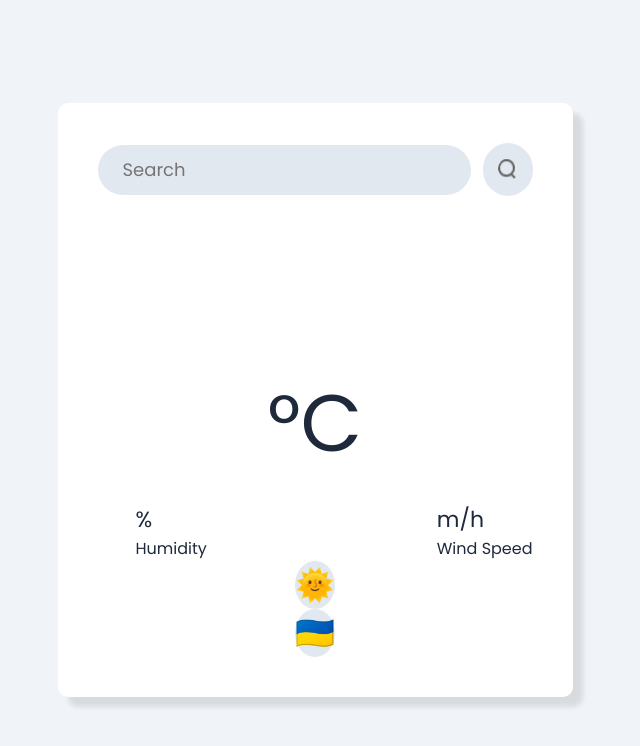
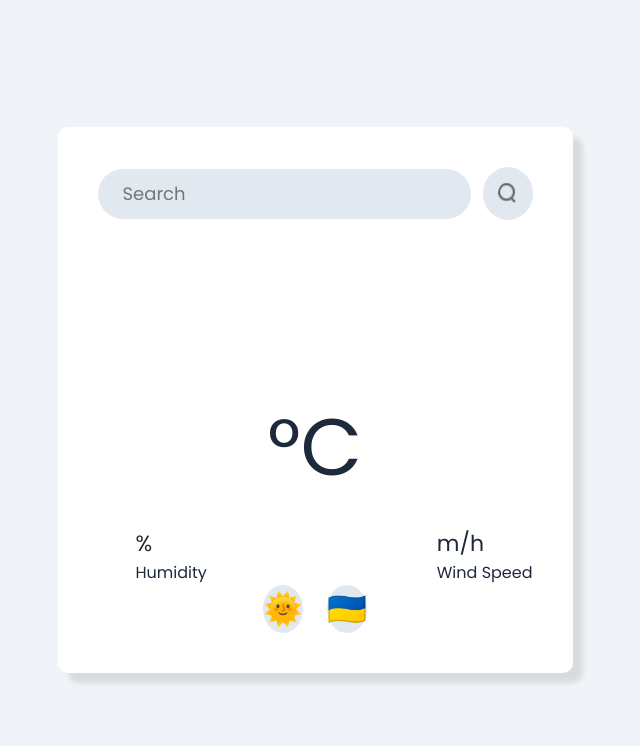
Before and after one commit to ivan-chukhalo/waz-up, a React (Vite) app: page / in a window 1280 px wide. Shown: the top 746 px of the page, without its empty margins (325-965 px from the left). Built offline with nearby package versions, Linux system fonts and the light colour scheme; no server answers.

Commit message:
style: create a wrapper for togglers

```diff
--- a/src/components/Weather.css
+++ b/src/components/Weather.css
@@ -92,3 +92,9 @@
   padding: 15px;
   fill: var(--text-n-icons-primary-color);
 }
+
+.toggler-container {
+  display: flex;
+  justify-content: center;
+  gap: 24px;
+}
--- a/src/components/Weather.jsx
+++ b/src/components/Weather.jsx
@@ -4,7 +4,7 @@ import search_icon from "../assets/icons/search.png";
 import wind_icon from "../assets/icons/wind.png";
 import humidity_icon from "../assets/icons/humidity.png";
 import ThemeToggler from "./ThemeToggler";
-import LanguageToggler from './LanguageToggler';
+import LanguageToggler from "./LanguageToggler";
 
 const Weather = () => {
   let inputRef = useRef(null);
@@ -83,8 +83,10 @@ const Weather = () => {
           </div>
         </div>
       </div>
-      <ThemeToggler />
-      <LanguageToggler />
+      <div className="toggler-container">
+        <ThemeToggler />
+        <LanguageToggler />
+      </div>
     </div>
   );
 };
```
